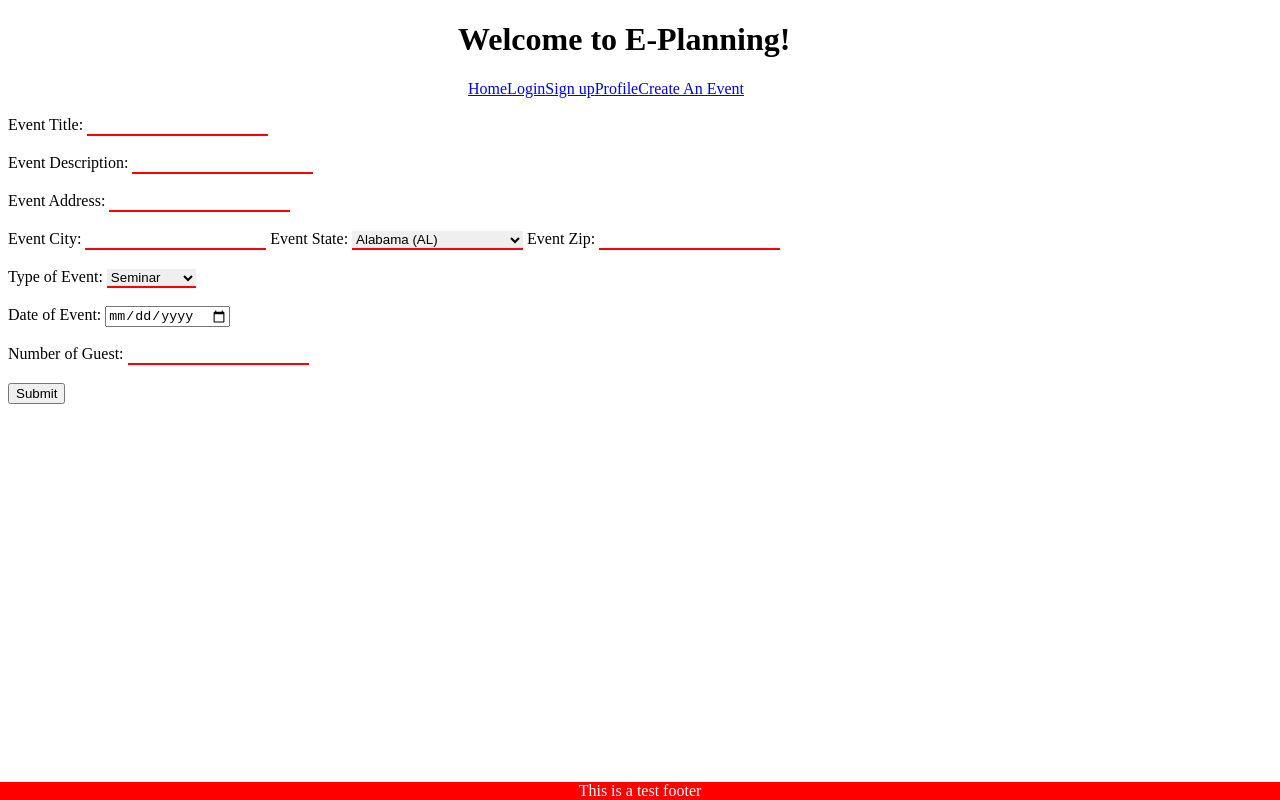
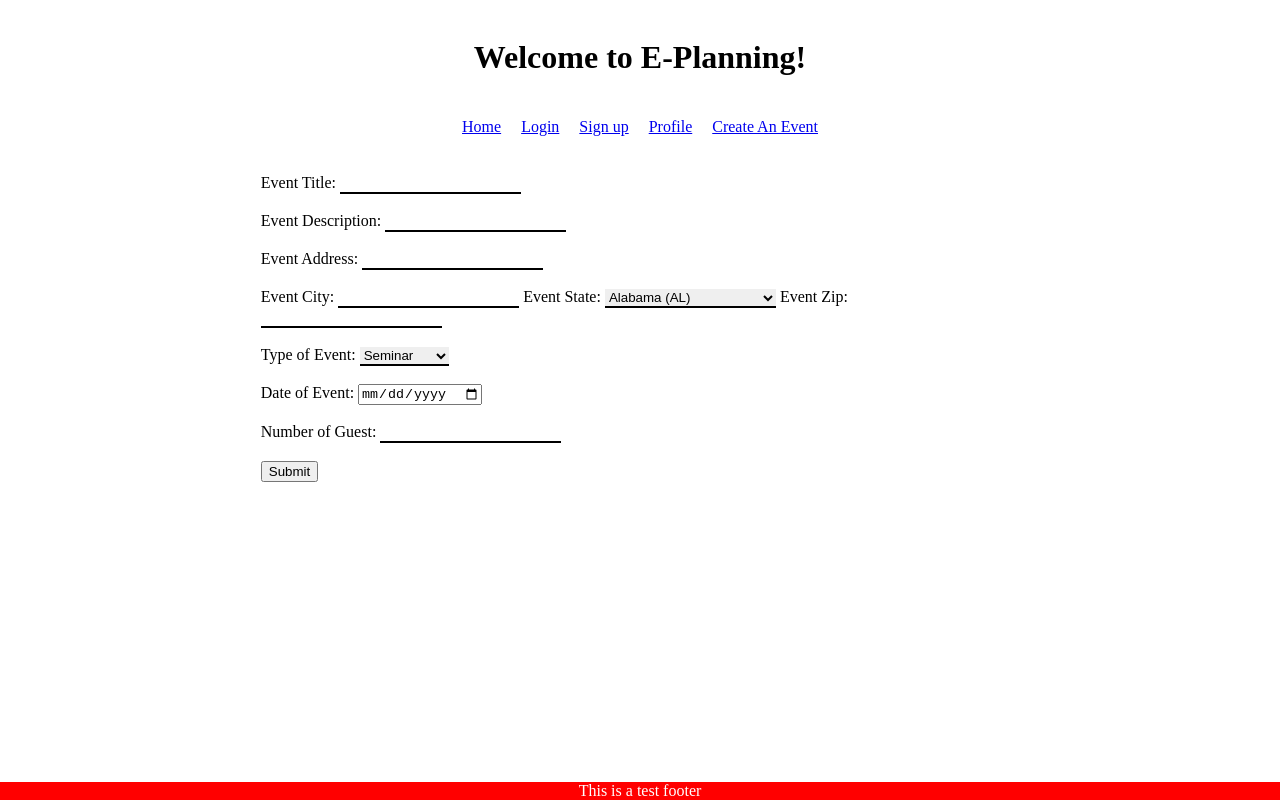
Before and after one commit to lfung218/e-planning-web, an Angular app: page /create in a window 1280 px wide. Built offline with nearby package versions, Linux system fonts and the light colour scheme.

Commit message:
Created Not found Page

```diff
--- a/src/app/app.component.css
+++ b/src/app/app.component.css
@@ -1,3 +1,7 @@
-div {
-    margin-left: 450px;
+.title {
+    margin: auto;
+    width: 50%;
+    padding: 10px;
+
+    text-align: center;
 }
--- a/src/app/create/create.component.css
+++ b/src/app/create/create.component.css
@@ -1,14 +1,20 @@
 input[type=text] {
     border: none;
-    border-bottom: 2px solid red;
+    border-bottom: 2px solid black;
 }
 
 input[type=number]{
     border: none;
-    border-bottom: 2px solid red;
+    border-bottom: 2px solid black;
 }
 
 select{
     border: none;
-    border-bottom: 2px solid red;
+    border-bottom: 2px solid black;
 }
+
+.eventcreationform{
+    margin: auto;
+    width: 60%;
+    padding: 10px;
+}
--- a/src/app/create/create.component.html
+++ b/src/app/create/create.component.html
@@ -1,5 +1,5 @@
-<div>
-  <form name="EventCreationForm">
+<div class="eventcreationform">
+  <form>
     Event Title:
     <input type="text" name="EventTitle">
     <br>
--- a/src/app/nav-bar/nav-bar.component.css
+++ b/src/app/nav-bar/nav-bar.component.css
@@ -1,4 +1,9 @@
 nav{
-
-    margin-left: 460px;
+    margin: auto;
+    width: 50%;
+    padding: 10px;
+    text-align: center;
 }
+a{
+    padding: 10px;
+}
--- a/src/app/not-found/not-found.component.css
+++ b/src/app/not-found/not-found.component.css
@@ -0,0 +1,15 @@
+.notfound{
+    margin: auto;
+    width: 50%;
+    padding: 10px;
+
+    text-align: center;
+}
+
+.searchbar{
+    margin: auto;
+    width: 50%;
+    padding: 10px;
+
+    text-align: center;
+}
--- a/src/app/not-found/not-found.component.html
+++ b/src/app/not-found/not-found.component.html
@@ -1,3 +1,6 @@
-<p>
-  not-found works!
-</p>
+<div class="notfound">
+  <h1>404-Page Not Found</h1>
+</div>
+<div class="searchbar">
+  <input type="text" placeholder="Search..">
+</div>
```
